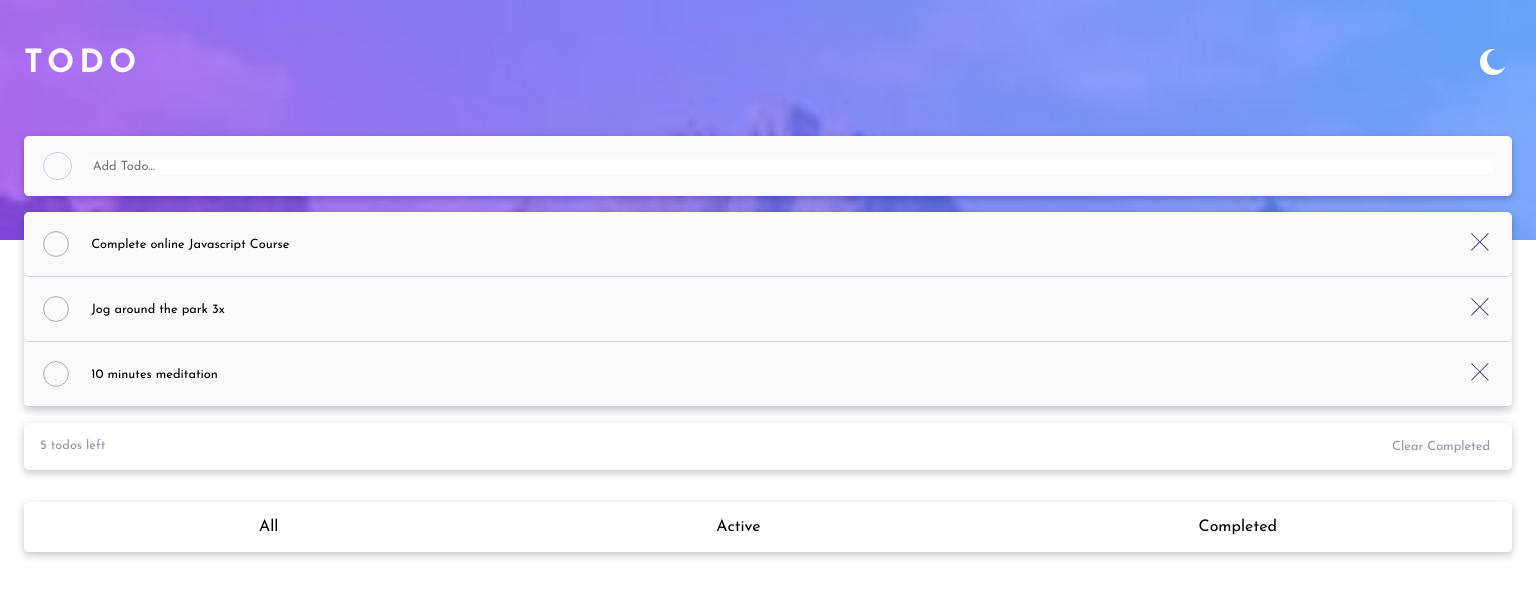
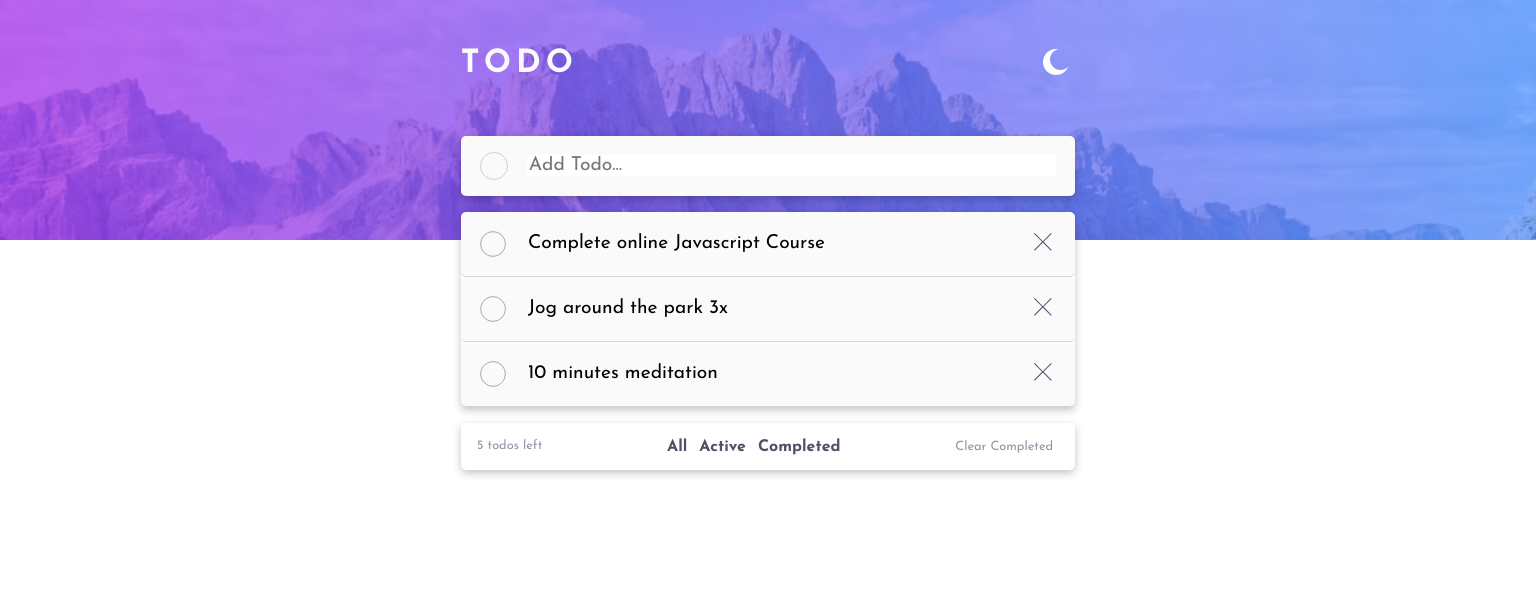
Before and after one commit to ravindra-23/todo-app-javascript, a plain HTML site: page index.html in a window 1536 px wide. Drawn offline with Linux system fonts and the light colour scheme.

Commit message:
added media queries for desktop

```diff
--- a/style.css
+++ b/style.css
@@ -3,11 +3,13 @@
 :root {
     --clr-body: hsl(0, 0%, 98%);
     --border-clr: hsl(234, 39%, 85%);
+    --clr-filter: hsl(233, 14%, 35%);
     --clr-input: hsl(236, 9%, 61%);
     --clr-border-bottom: hsl(233, 11%, 84%);
     --check-bg: linear-gradient(hsl(280, 87%, 65%), hsl(192, 100%, 67%));
     --check-border: hsl(236, 9%, 61%);
     --btn-active: hsl(220, 98%, 61%);
+    --bg-image-light-m: url('./images/bg-desktop-light.jpg')
 }
 
 /* -------------*/
@@ -101,7 +103,7 @@ button {
 /* Header */
 
 header {
-    background-image: url('./images/bg-mobile-light.jpg');
+    background-image: var(--bg-image-light-m);
     background-repeat: no-repeat;
     background-size: cover;
     min-height: 30vh;
@@ -267,3 +269,46 @@ header {
 .filter-btn:focus {
     color: var(--btn-active);
 }
+
+@media (min-width: 768px) {
+
+    .header-wrapper {
+        width: 50%;
+        margin: 0 auto;
+        padding: 3rem 0
+    }
+
+    .container {
+        width: 50%;
+        margin: 0 auto;
+        padding-inline: 0;
+    }
+}
+
+@media (min-width: 1440px) {
+
+    .header-wrapper {
+        width: 40%;
+    }
+
+    .container {
+        width: 40%;
+    }
+
+    .todo-input,
+    .todo label {
+        font-size: 1.2rem;
+    }
+
+    .filter-btns > button {
+        font-weight: 700;
+        color: var(--clr-filter);
+    }
+
+    .filter-btns {
+        position: absolute;
+        left: 30%;
+        top: 76%;
+        box-shadow: none;
+    }
+}
```
